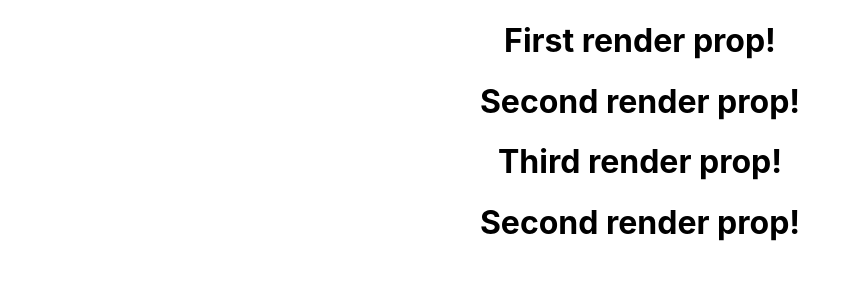
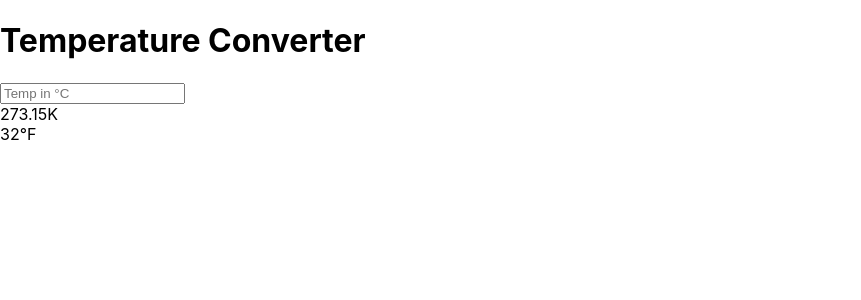
Before and after one commit to mar1n/reactDesignPatterns, a React (Create React App) app: page / in a window 1280 px wide. Shown: the top 300 px of the page, without its empty margins (0-861 px from the left). Built offline with nearby package versions, Linux system fonts and the light colour scheme.

Commit message:
render props  lifting state

```diff
--- a/src/index.js
+++ b/src/index.js
@@ -1,18 +1,18 @@
 import React from 'react';
 import ReactDOM from 'react-dom/client';
 import './index.css';
-import App from './App';
+import App from './patterns/rednerPropsLiftingState';
 import reportWebVitals from './reportWebVitals';
 import RenderProps from './patterns/renderPropsPattern';
 const root = ReactDOM.createRoot(document.getElementById('root'));
 
 const Title = (props) => props.render();
 RenderProps()
-// root.render(
-//   <React.StrictMode>
-//     <RenderProps/>
-//   </React.StrictMode>
-// );
+root.render(
+  <React.StrictMode>
+    <App/>
+  </React.StrictMode>
+);
 
 // If you want to start measuring performance in your app, pass a function
 // to log results (for example: reportWebVitals(console.log))
--- /dev/null
+++ b/src/patterns/rednerPropsLiftingState.js
@@ -0,0 +1,45 @@
+import React, { useState } from "react";
+
+function Input(props) {
+    const [value, setValue] = useState("");
+
+    return (
+        <>
+            <input
+                type="text"
+                value={value}
+                onChange={e => setValue(e.target.value)}
+                placeholder="Temp in °C"
+            />
+            {props.render(value)}
+        </>
+    )
+}
+function Kelvin({value=0}) {
+    return <div className="temp">{value + 273.15}K</div>
+}
+
+function Fahrenheit({value = 0}) {
+    return <div className="temp">{(value * 9) / 5 + 32}°F</div>
+}
+
+export default function App() {
+
+
+    return (
+        <div className="App">
+            <h1>Temperature Converter</h1>
+            <Input
+                render={
+                    value => (
+                        <>
+                            <Kelvin value={value}/>
+                            <Fahrenheit value={value} />
+                        </>
+                    )
+                }
+            />
+
+        </div>
+    )
+}
```
